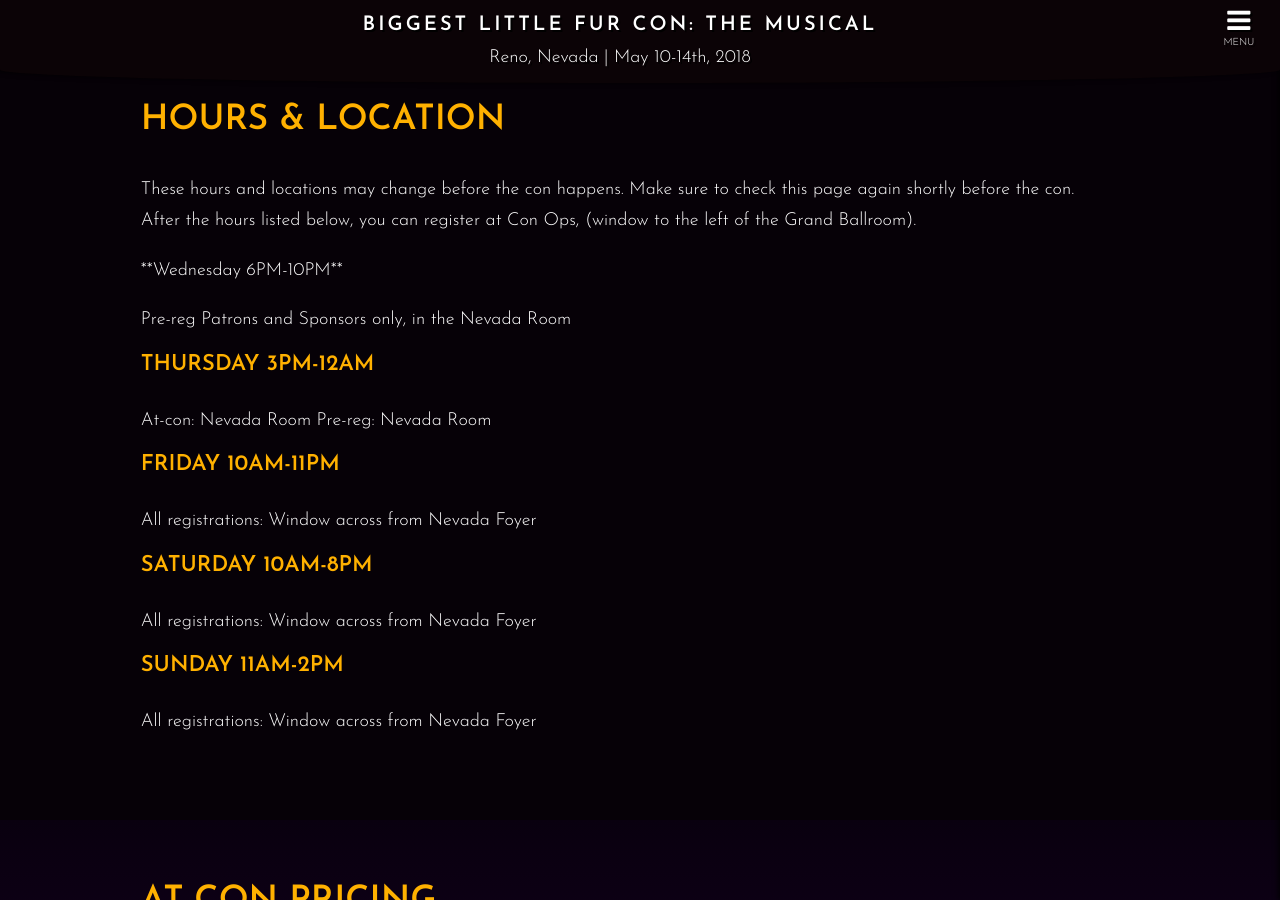
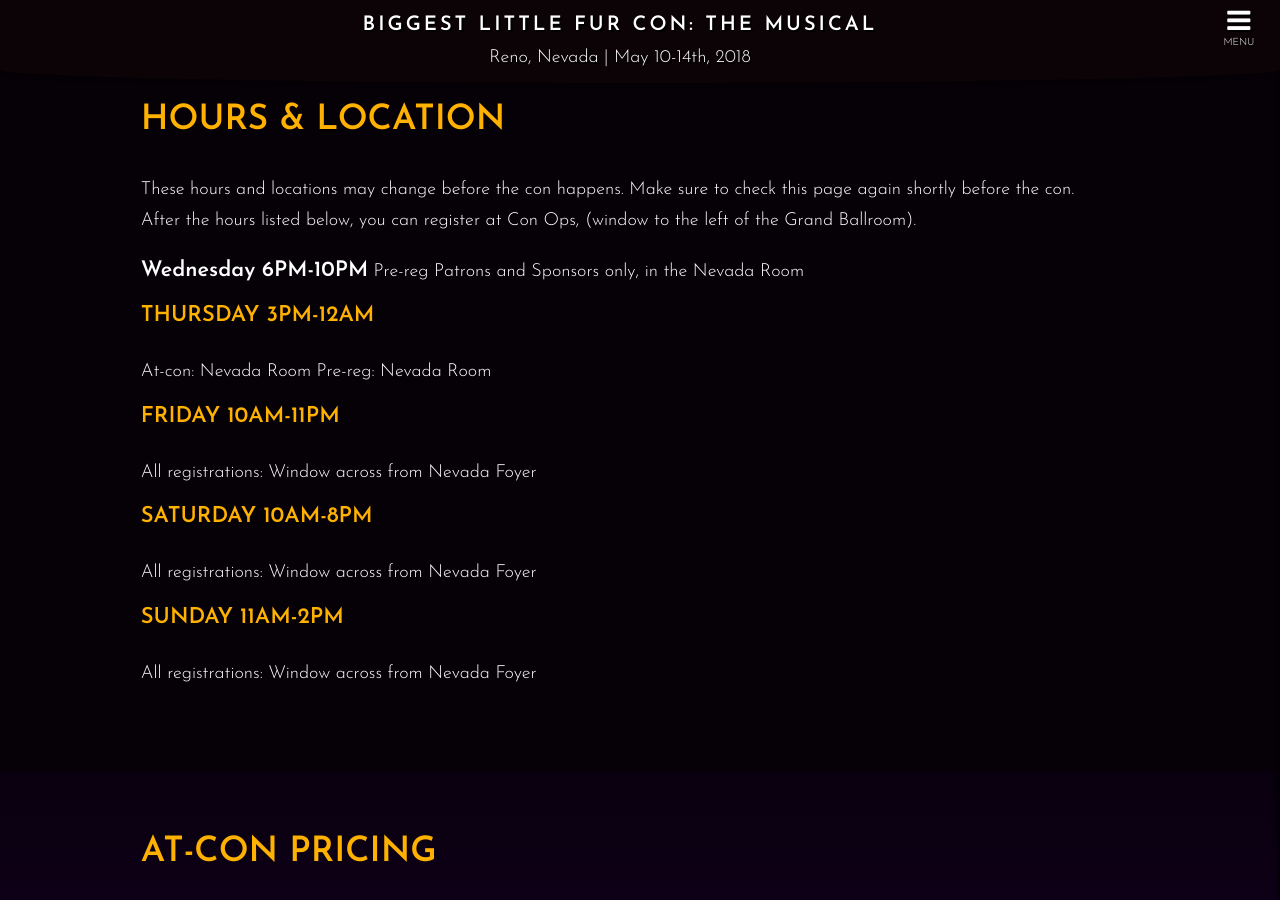
Before and after one commit to blfcweb/biggestlittlefc.github.io, a Jekyll site: the page built from register.md, in a window 1280 px wide and 900 px high, scrolled down 2729 px. Built offline with Jekyll 4.4.1, drawn with Linux system fonts in a browser that asks for light colours.

```diff
--- a/register.md
+++ b/register.md
@@ -99,7 +99,7 @@ This year's patron-level swag is still being determined.
 These hours and locations may change before the con happens. Make sure to check this page again shortly before the con.<br>
 After the hours listed below, you can register at Con Ops, (window to the left of the Grand Ballroom).
 
-<large>**Wednesday 6PM-10PM**</large>
+**<big>Wednesday 6PM-10PM</big>**
 Pre-reg Patrons and Sponsors only, in the Nevada Room
 
 #### Thursday 3PM-12AM
```
